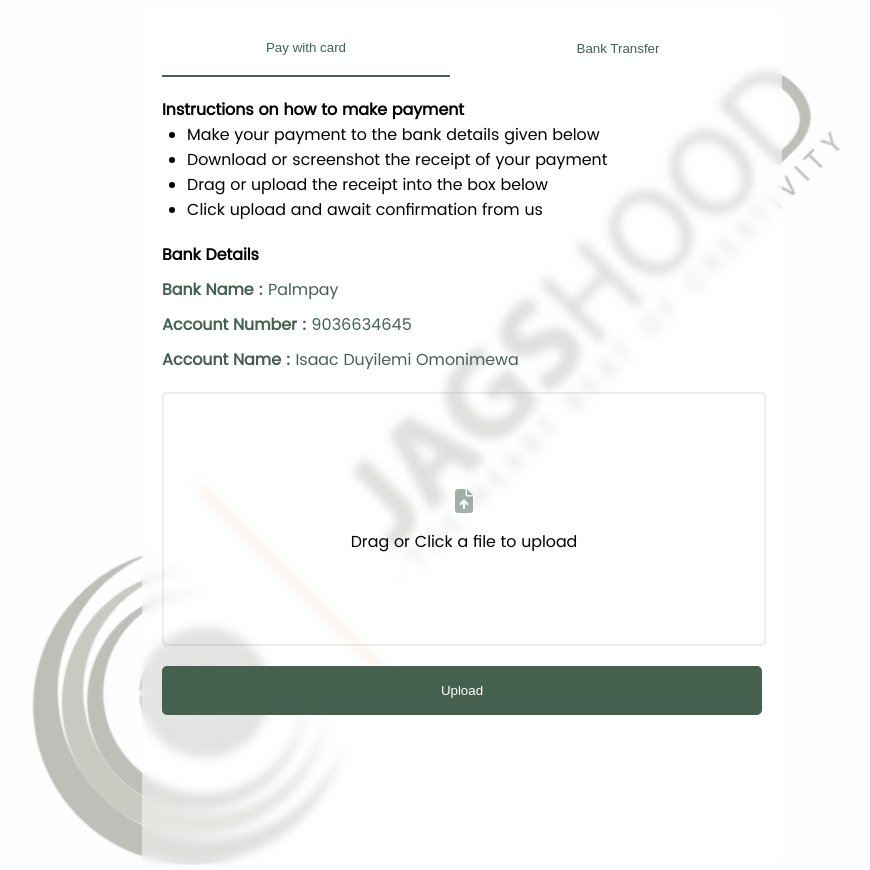
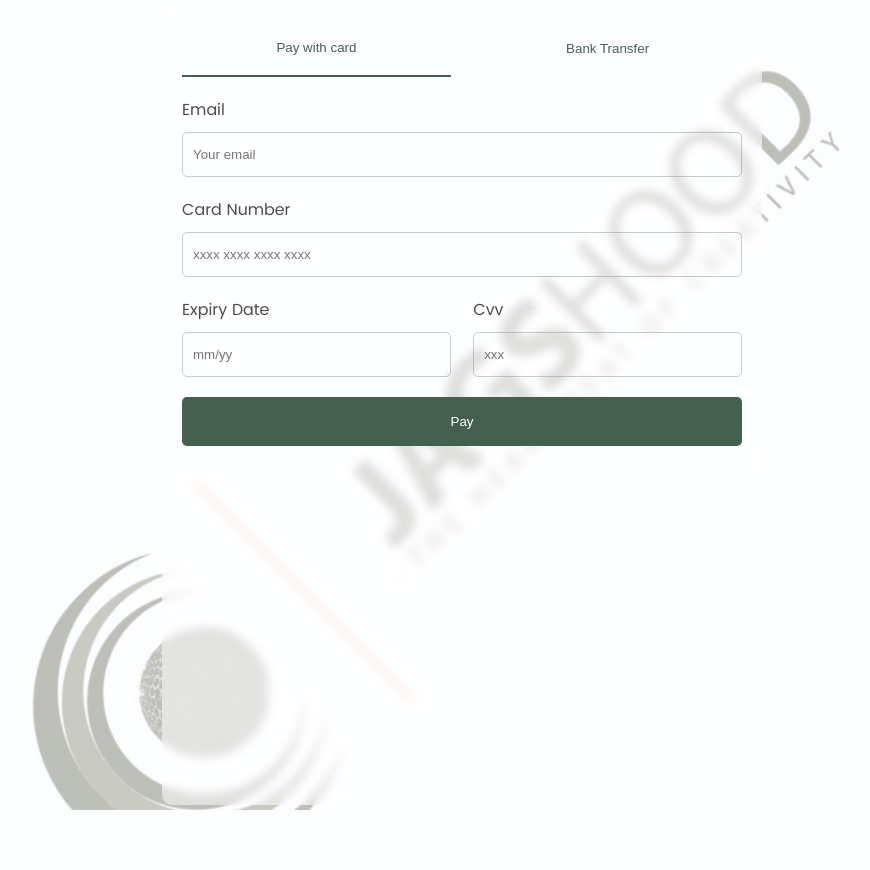
Before and after one commit to dasimems/payment_invoice, a PHP site: page /payment.html in a window 1280 px wide. Shown: the whole page, without its empty margins (178-1048 px from the left). After the commit the page ends 810 px from the top, so only its background shows below. Run offline with PHP 8.4, Linux system fonts and the light colour scheme; some libraries are stand-ins or nearby versions.

Commit message:
finished designing the card payment method

```diff
--- a/assets/css/index.css
+++ b/assets/css/index.css
@@ -2,7 +2,9 @@
     --bg-primary: rgb(70,96,80);
     /* --bg-primary-light: rgba(70,96,80, .2); */
     --bg-primary-light: rgba(70,96,80, .1);
+    --bg-primary-light-x2: rgba(70,96,80, .3);
     --bg-primary-light-medium: rgba(70,96,80, .5);
+    --danger: rgba(255, 25, 20);
     --text-primary: black;
     --text-primary-two: white;
 }
@@ -10,11 +12,22 @@
 *{
     padding: 0px;
     margin: 0px;
+    box-sizing: border-box;
 }
 
 @font-face {
     font-family: poppins;
     src: url(../fonts/Poppins-Regular.ttf);
+}
+
+input::-webkit-outer-spin-button,
+input::-webkit-inner-spin-button {
+    -webkit-appearance: none;
+    margin: 0;
+}
+
+input[type=number]{
+    -moz-appearance: textfield;
 }
 
 .flex{
@@ -31,6 +44,10 @@
 
 .justify-end{
     justify-content: flex-end;
+}
+
+.wrap{
+    flex-wrap: wrap;
 }
 
 a{
@@ -237,6 +254,22 @@ td{
     position: relative;
 }
 
+.option-container{
+    position: absolute;
+    top: 0px;
+    left: 0px;
+    opacity: 0;
+    z-index: -1;
+}
+
+.active-option{
+    position: relative;
+    top: unset;
+    left: unset;
+    opacity: 1;
+    z-index: 1;
+}
+
 
 .input-form-image .icon{
     font-size: 1.5rem;
@@ -253,10 +286,14 @@ td{
     opacity: 0;
 }
 
+button[type="submit"]{
+    padding: 15px 20px;
+    z-index: 1;
+
+}
+
 .upload-btn{
     margin-top: 20px;
-    padding: 15px 20px;
-    z-index: 1;
 }
 
 .bank-transfer h4{
@@ -275,3 +312,65 @@ td{
 .bank-transfer ul{
     padding-left: 25px;
 }
+
+.card-payment{
+    margin-top: 20px;
+}
+
+.form-content{
+    display: flex;
+    flex-direction: column;
+    margin-bottom: 20px;
+    position: relative;
+
+}
+
+.form-content label{
+    color: rgba(0, 0, 0, .7);
+}
+
+.form-content input{
+    width: 100%;
+    height: 45px;
+    border-radius: 5px;
+    -webkit-border-radius: 5px;
+    -moz-border-radius: 5px;
+    -ms-border-radius: 5px;
+    -o-border-radius: 5px;
+    border: 1px solid var(--bg-primary-light-x2);
+    background: transparent;
+    padding: 0px 10px;
+    margin-top: 10px;
+    outline: none;
+}
+
+.form-content input:focus{
+    border: 2px solid var(--bg-primary-light-medium);
+
+}
+
+.form-content .form-err{
+    font-size: 0.7rem;
+    color: var(--danger);
+    margin-top: 10px;
+    display: none;
+    transform: scaleY(0);
+    -webkit-transform: scaleY(0);
+    -moz-transform: scaleY(0);
+    -ms-transform: scaleY(0);
+    -o-transform: scaleY(0);
+    transition: 0.5s ease all;
+    -webkit-transition: 0.5s ease all;
+    -moz-transition: 0.5s ease all;
+    -ms-transition: 0.5s ease all;
+    -o-transition: 0.5s ease all;
+}
+
+.form-content .shown-err{
+    display: block;
+    transform: scaleY(1);
+    -webkit-transform: scaleY(1);
+    -moz-transform: scaleY(1);
+    -ms-transform: scaleY(1);
+    -o-transform: scaleY(1);
+}
--- a/payment.html
+++ b/payment.html
@@ -48,7 +48,7 @@
         <div class="payment-chosen-option">
 
 
-            <div class="bank-transfer">
+            <div class="bank-transfer option-container">
 
                 <h4>Instructions on how to make payment</h4>
 
@@ -88,7 +88,7 @@
                         </label>
                         <label for="payment-confirm">Drag or Click a file to upload</label>
 
-                        <input type="file" name="payment-confirm" id="payment-confirm">
+                        <input type="file" name="payment-confirm" id="payment-confirm" required>
 
                     </div>
 
@@ -96,6 +96,46 @@
 
                 </form>
 
+            </div>
+
+            <div class="card-payment option-container active-option">
+                <form action="" class="flex space-between wrap">
+                    <div class="form-content full-width">
+                        <label for="email" data-name="email">Email</label>
+                        <input type="email" name="email" id="email" placeholder="Your email" data-name="email" data-regex="" data-min="" data-max="" data-required="true" required>
+                        <p class="form-err" data-name="email">
+                            this is an error
+                        </p>
+                    </div>
+
+                    <div class="form-content full-width">
+                        <label for="card-number" data-name="card-number">Card Number</label>
+                        <input type="number" name="card-number" id="card-number" placeholder="xxxx xxxx xxxx xxxx" data-name="card-number" data-regex="" data-min="" data-max="" data-required="true" required>
+                        <p class="form-err" data-name="card-number">
+                            this is an error
+                        </p>
+                    </div>
+
+                    <div class="form-content half-width">
+                        <label for="expiry-date" data-name="expiry-date">Expiry Date</label>
+                        <input type="text" name="expiry-date" id="expiry-date" placeholder="mm/yy" data-name="expiry-date" data-regex="" data-min="" data-max="" data-required="true" required>
+                        <p class="form-err" data-name="expiry-date">
+                            this is an error
+                        </p>
+                    </div>
+
+                    <div class="form-content half-width">
+                        <label for="cvv" data-name="cvv">Cvv</label>
+                        <input type="number" name="cvv" id="cvv" placeholder="xxx" data-name="cvv" data-regex="" data-min="" data-max="" data-required="true" required>
+                        <p class="form-err" data-name="cvv">
+                            this is an error
+                        </p>
+                    </div>
+
+                    <div class="form-content form-action full-width">
+                        <button type="submit" class="full-width">Pay</button>
+                    </div>
+                </form>
             </div>
 
         </div>
```
